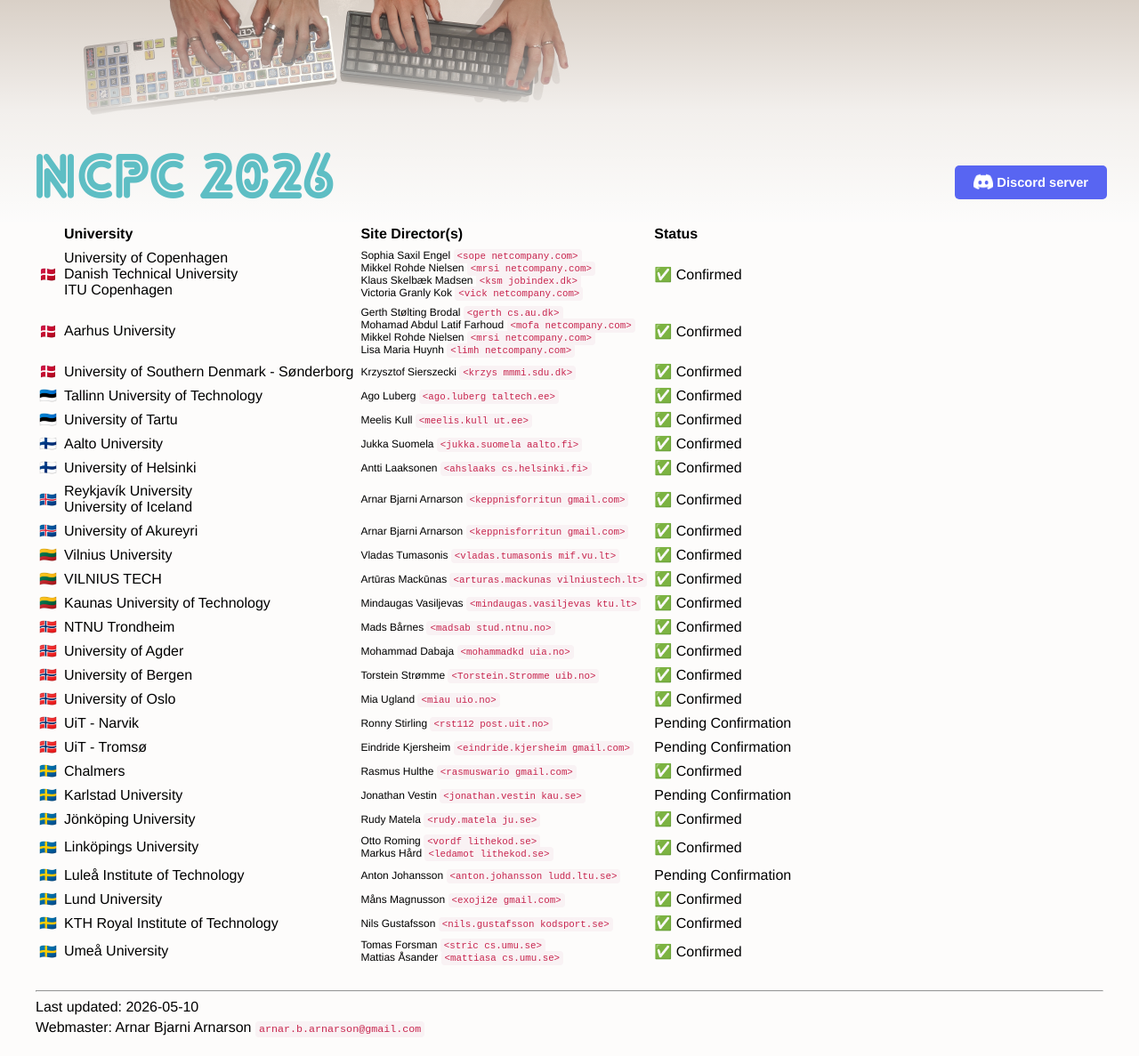
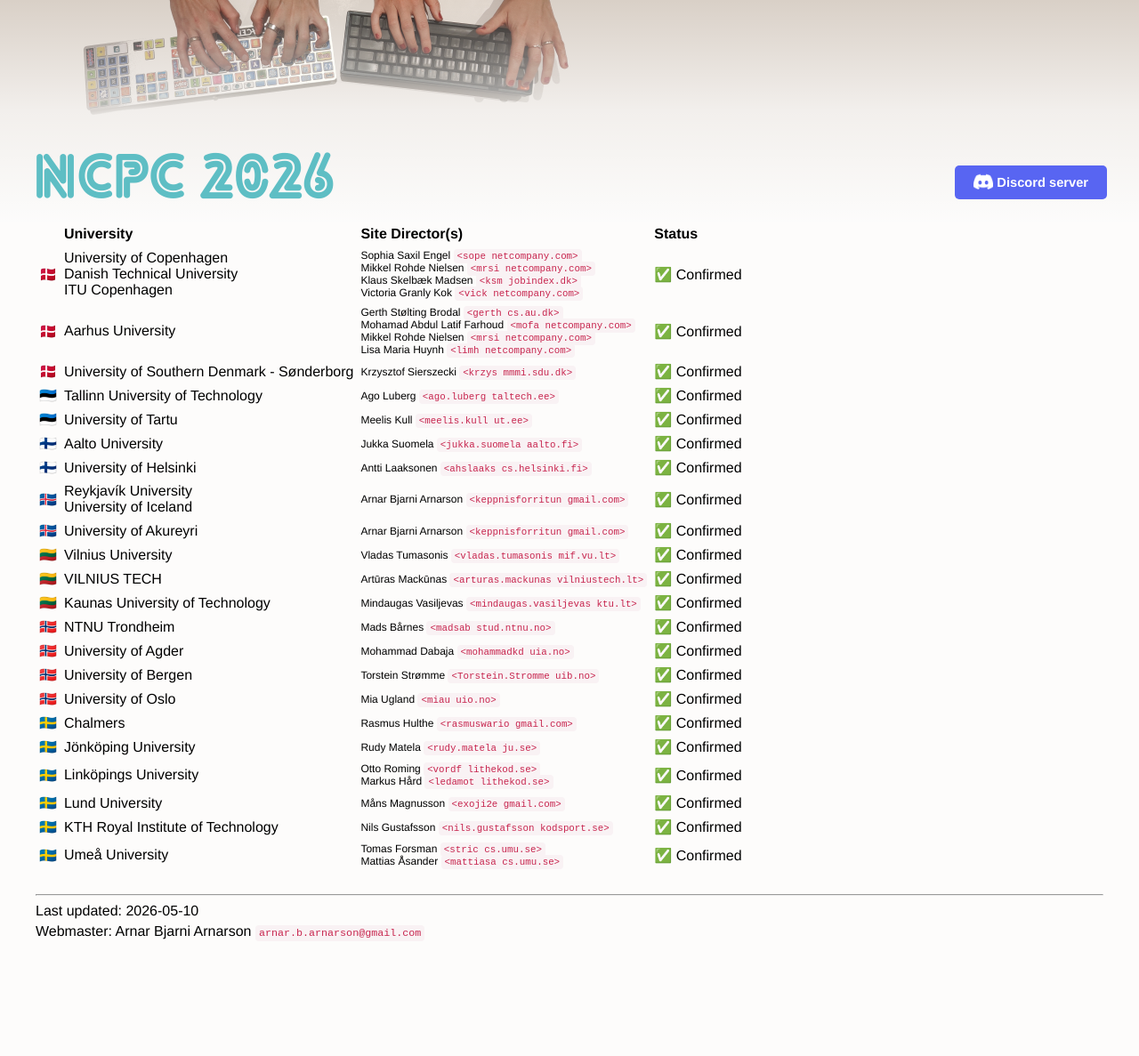
Before and after one commit to icpc/ncpc-web, a Jekyll site: the page built from ncpc2026/site_table.md, in a window 1280 px wide. Shown: the whole page at 89% size. Built offline with Jekyll 4.4.1, drawn with Linux system fonts in a browser that asks for light colours; our own code applies the rules of GitHub Pages for plain Markdown files; after the commit the page ends 1079 px from its top, so only the background shows below that.

Commit message:
Remove inactive sites

```diff
--- a/_data/ncpc2026sites.yml
+++ b/_data/ncpc2026sites.yml
@@ -113,16 +113,6 @@
       email: "miau uio.no"
       confirmed: true
 
-    - name: UiT - Narvik
-      contact: Ronny Stirling
-      email: "rst112 post.uit.no"
-      confirmed: false
-
-    - name: UiT - Tromsø
-      contact: Eindride Kjersheim
-      email: "eindride.kjersheim gmail.com"
-      confirmed: false
-
 - name: Sweden
   emoji: 🇸🇪
   unis:
@@ -130,11 +120,6 @@
       contact: Rasmus Hulthe
       email: "rasmuswario gmail.com"
       confirmed: true
-
-    - name: Karlstad University
-      contact: Jonathan Vestin
-      email: "jonathan.vestin kau.se"
-      confirmed: false
 
     - name: Jönköping University
       contact: Rudy Matela
@@ -148,11 +133,6 @@
       extra_contacts:
         - name: Markus Hård
           email: "ledamot lithekod.se"
-
-    - name: Luleå Institute of Technology
-      contact: Anton Johansson
-      email: "anton.johansson ludd.ltu.se"
-      confirmed: false
 
     - name: Lund University
       contact: Måns Magnusson
```
